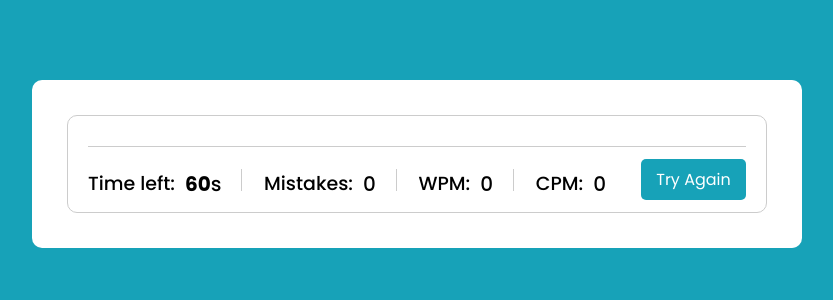
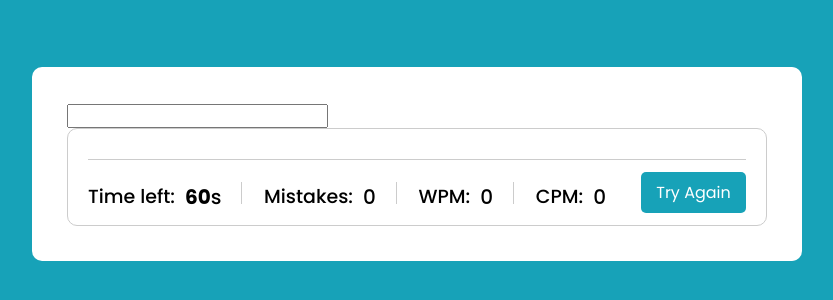
Before and after one commit to ni-lie/typing-test, a plain HTML site: page index.html in a window 1280 px wide. Shown: the part 236-536 px from the top of the page, without its empty margins (223-1056 px from the left). Drawn offline with Linux system fonts and the light colour scheme.

Commit message:
feat: add input field

```diff
--- a/index.html
+++ b/index.html
@@ -8,6 +8,7 @@
 </head>
 <body>
     <div class="wrapper">
+        <input type="text" class="input-field">
         <div class="content-box">
             <div class="typing-text">
                 <p></p>
```
